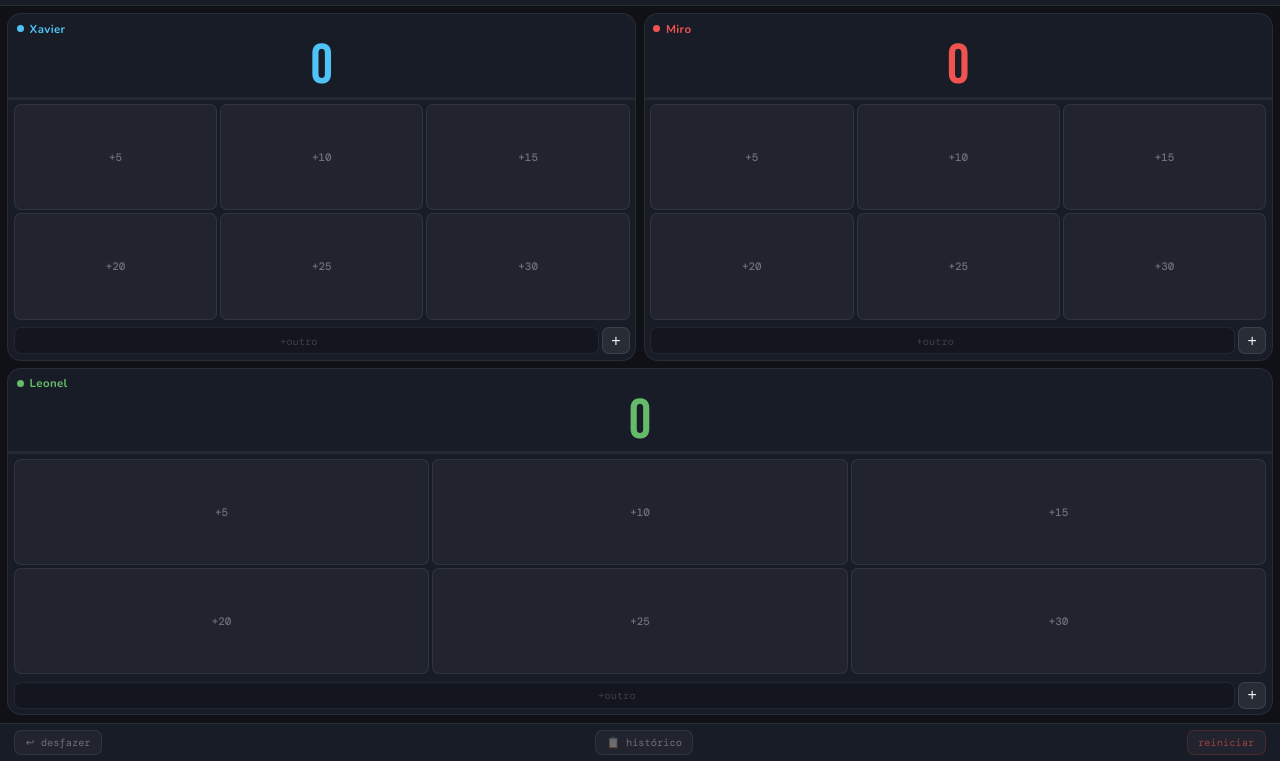
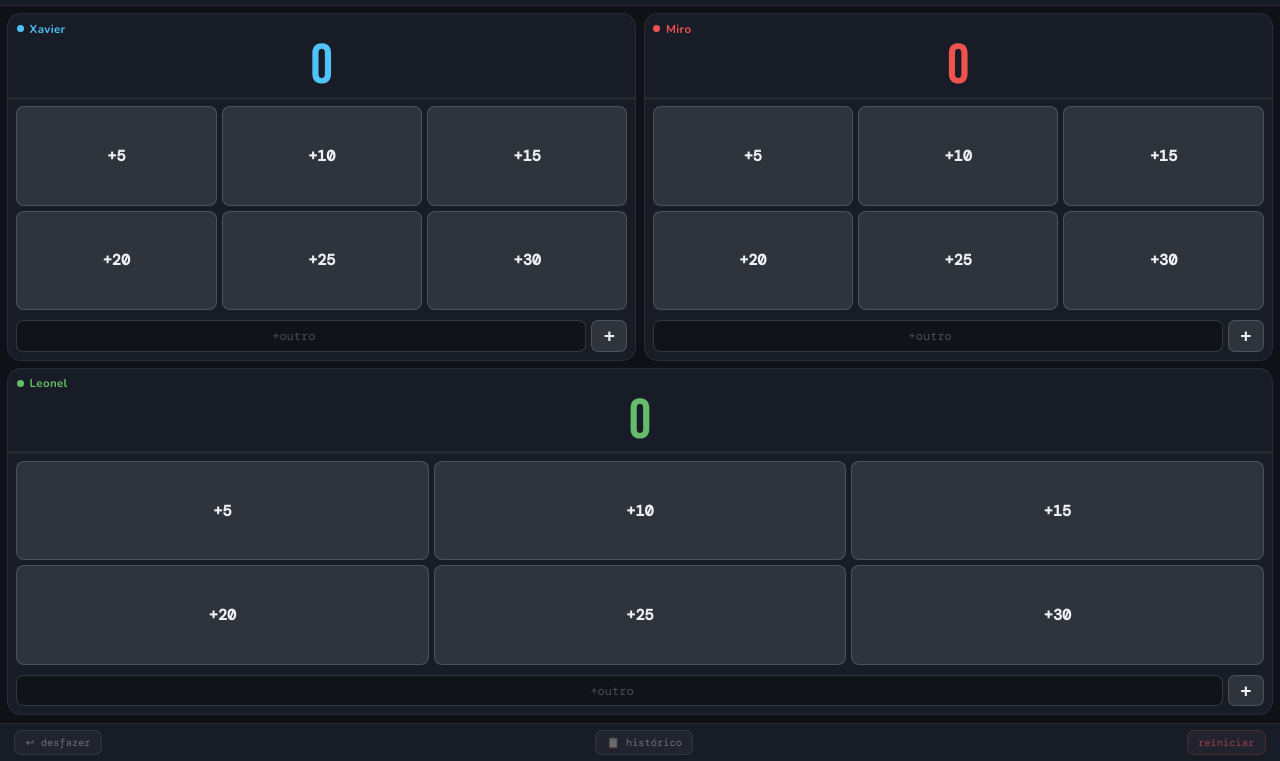
Before and after one commit to lil-ChapaDux/PointCounter, a plain HTML site: page DominoPoint.html in a window 1280 px wide. Both pictures are taken after a click on the button "JOGAR". Shown: the part 39-800 px from the top of the page. Drawn offline with nearby package versions, Linux system fonts and the light colour scheme; a web font is replaced by a local one.

Commit message:
Update domino button UX designe

```diff
--- a/DominoPoint.html
+++ b/DominoPoint.html
@@ -4,7 +4,7 @@
 <meta charset="UTF-8">
 <meta name="viewport" content="width=device-width, initial-scale=1.0, maximum-scale=1.0, user-scalable=no">
 <title>Dominó</title>
-<link href="https://fonts.googleapis.com/css2?family=Bebas+Neue&family=DM+Mono:wght@400;500&family=Nunito:wght@400;600;700&display=swap" rel="stylesheet">
+<link href="https://fonts.googleapis.com/css2?family=Bebas+Neue&family=DM+Mono:wght@400;500;600&family=Nunito:wght@400;600;700&display=swap" rel="stylesheet">
 <style>
 *, *::before, *::after { box-sizing: border-box; margin: 0; padding: 0; }
 
@@ -316,25 +316,25 @@ html, body {
 .quick-btns {
   display: grid;
   grid-template-columns: repeat(3, 1fr);
-  gap: 3px;
-  padding: 0.28rem 0.35rem;
+  gap: 5px;
+  padding: 0.4rem 0.5rem;
   flex: 1;
   min-height: 0;
 }
 
 .q-btn {
-  background: rgba(255,255,255,0.04);
-  border: 1px solid rgba(255,255,255,0.07);
-  border-radius: 7px;
-  color: var(--muted);
+  background: rgba(255,255,255,0.1);
+  border: 1px solid rgba(255,255,255,0.15);
+  border-radius: 8px;
+  color: var(--text);
   font-family: 'DM Mono', monospace;
-  font-size: 0.68rem;
-  font-weight: 500;
+  font-size: 0.95rem;
+  font-weight: 600;
   cursor: pointer;
   touch-action: manipulation;
   -webkit-appearance: none;
   appearance: none;
-  transition: background 0.1s, transform 0.1s;
+  transition: background 0.1s, transform 0.1s, border-color 0.1s;
   display: -webkit-flex;
   display: flex;
   -webkit-align-items: center;
@@ -343,24 +343,28 @@ html, body {
   justify-content: center;
 }
 
-.q-btn:active { transform: scale(0.9); background: rgba(255,255,255,0.09); }
+.q-btn:active {
+  transform: scale(0.92);
+  background: rgba(255,255,255,0.2);
+  border-color: rgba(255,255,255,0.3);
+}
 
 .custom-row {
   display: flex;
-  gap: 3px;
-  padding: 0.2rem 0.35rem 0.35rem;
+  gap: 5px;
+  padding: 0.2rem 0.5rem 0.5rem;
   flex-shrink: 0;
 }
 
 .c-input {
   flex: 1;
-  background: rgba(0,0,0,0.2);
-  border: 1px solid rgba(255,255,255,0.07);
+  background: rgba(0,0,0,0.3);
+  border: 1px solid rgba(255,255,255,0.15);
   border-radius: 7px;
   color: var(--text);
   font-family: 'DM Mono', monospace;
-  font-size: 0.75rem;
-  padding: 0.28rem 0.35rem;
+  font-size: 0.85rem;
+  padding: 0.4rem 0.5rem;
   outline: none;
   text-align: center;
   min-width: 0;
@@ -369,15 +373,16 @@ html, body {
   touch-action: manipulation;
 }
 
-.c-input::placeholder { color: rgba(255,255,255,0.18); font-size: 0.65rem; }
+.c-input::placeholder { color: rgba(255,255,255,0.25); font-size: 0.75rem; }
 
 .c-add {
-  background: rgba(255,255,255,0.07);
-  border: 1px solid rgba(255,255,255,0.1);
+  background: rgba(255,255,255,0.1);
+  border: 1px solid rgba(255,255,255,0.15);
   border-radius: 7px;
   color: var(--text);
-  font-size: 1rem;
-  width: 28px;
+  font-size: 1.2rem;
+  font-weight: bold;
+  width: 36px;
   cursor: pointer;
   touch-action: manipulation;
   -webkit-appearance: none;
@@ -392,7 +397,10 @@ html, body {
   flex-shrink: 0;
 }
 
-.c-add:active { transform: scale(0.88); }
+.c-add:active {
+  transform: scale(0.88);
+  background: rgba(255,255,255,0.2);
+}
 
 .err-flash {
   position: absolute;
```
